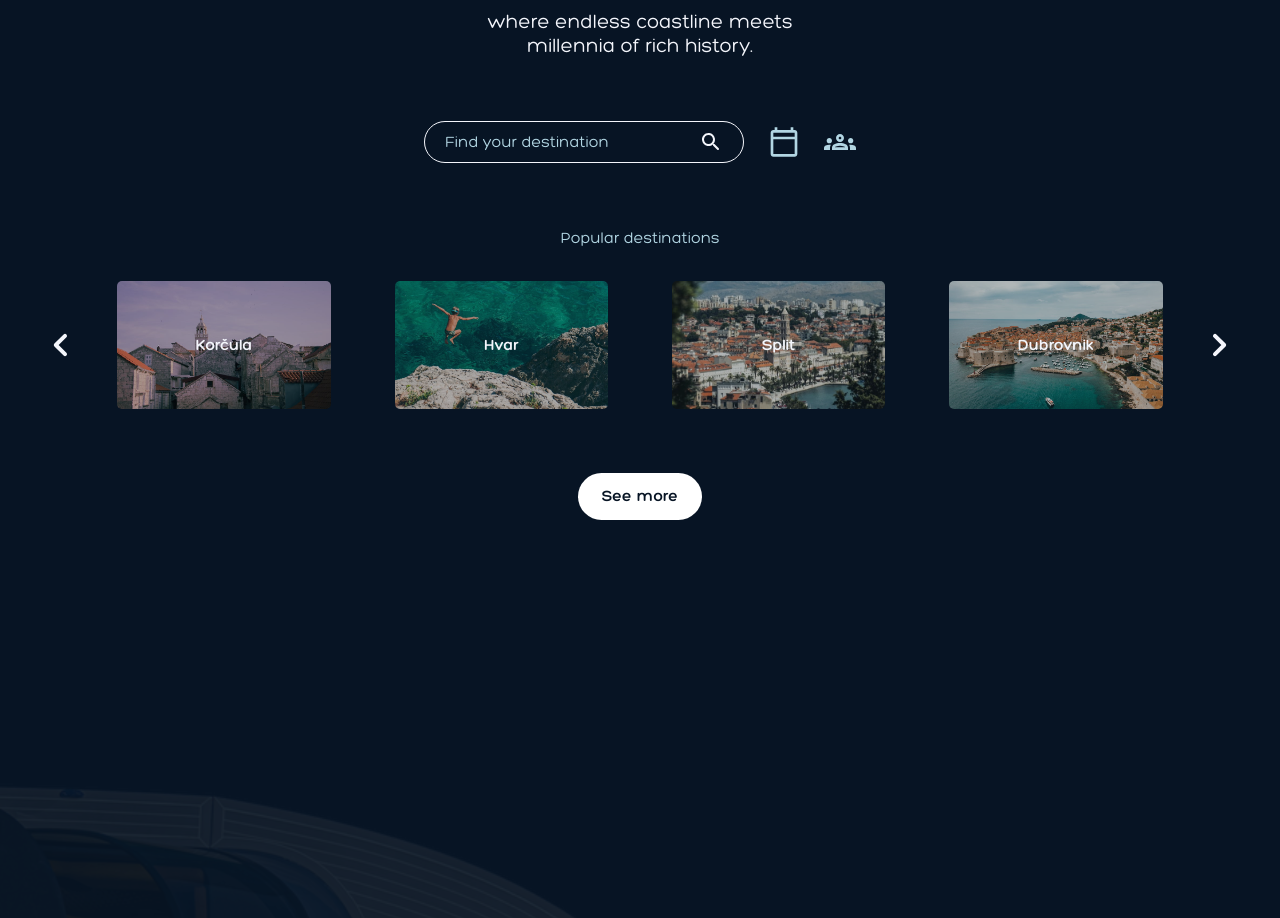
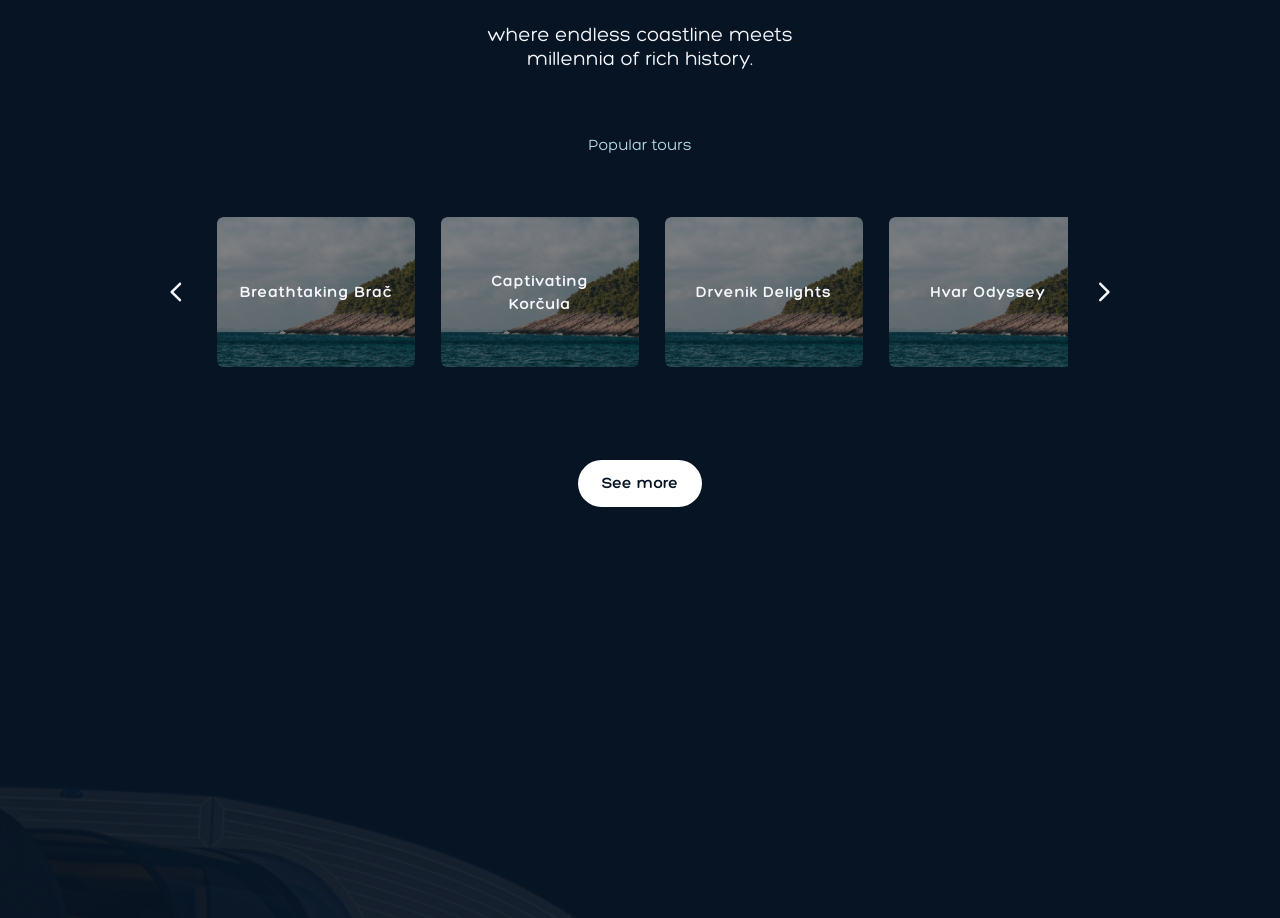
Before and after one commit to livens-co/waves, a Next.js app: page / in a window 1280 px wide. Shown: the part 1027-1945 px from the top of the page. Built offline with nearby package versions, Linux system fonts and the light colour scheme.

Commit message:
homepage

```diff
--- a/app/(routes)/(public)/(booking)/booking/booking-details/page.tsx
+++ b/app/(routes)/(public)/(booking)/booking/booking-details/page.tsx
@@ -93,7 +93,6 @@ const PersonalInfoPage = () => {
     window.location = response.data.url;
   };
 
-  // const formattedDate = format(parseISO(date), "ccc, dd.MM.yyyy.");
   const formattedDate = format(date, "ccc, dd.MM.yyyy.")
 
   return (
--- a/app/(routes)/(public)/page.scss
+++ b/app/(routes)/(public)/page.scss
@@ -103,5 +103,4 @@
 }
 
 @media screen and (max-width: 1200px) {
-
 }
--- a/app/api/send/route.ts
+++ b/app/api/send/route.ts
@@ -39,7 +39,6 @@ export async function POST(req: Request) {
         phone,
         destination,
         date: formattedDate,
-
         numberOfPeople,
         userNotes,
         bookingId,
@@ -52,7 +51,6 @@ export async function POST(req: Request) {
         phone,
         destination,
         date: formattedDate,
-
         numberOfPeople,
         userNotes,
         bookingId,
--- a/components/Destinations/Destinations.tsx
+++ b/components/Destinations/Destinations.tsx
@@ -1,15 +1,32 @@
+"use client";
+
 import "./style.scss";
 
 import Image from "next/image";
+
+import data from "../../data/data.js";
 
 import SearchRoundedIcon from "@mui/icons-material/SearchRounded";
 import CalendarTodayOutlinedIcon from "@mui/icons-material/CalendarTodayOutlined";
 import GroupsOutlinedIcon from "@mui/icons-material/GroupsOutlined";
 import ChevronLeftRoundedIcon from "@mui/icons-material/ChevronLeftRounded";
 import ChevronRightRoundedIcon from "@mui/icons-material/ChevronRightRounded";
-
+import ArrowBackIosNewRoundedIcon from "@mui/icons-material/ArrowBackIosNewRounded";
+import ArrowForwardIosRoundedIcon from "@mui/icons-material/ArrowForwardIosRounded";
+import { useRef } from "react";
+import Link from "next/link";
 
 const Destinations = () => {
+  const boxRef = useRef<HTMLDivElement>(null);
+  const scrollDistanceFraction = 0.5;
+
+  const handleScroll = (forward: boolean) => {
+    if (boxRef.current) {
+      const box = boxRef.current;
+      const width = box.clientWidth * scrollDistanceFraction;
+      box.scrollLeft += forward ? width : -width;
+    }
+  };
   return (
     <div className="findDestination">
       <div className="title">
@@ -18,7 +35,7 @@ const Destinations = () => {
           where endless coastline meets <br /> millennia of rich history.
         </p>
       </div>
-      <div className="searchDestinations">
+      {/* <div className="searchDestinations">
         <div className="searchBar">
           <input type="text" placeholder="Find your destination" />
           <button>
@@ -31,10 +48,36 @@ const Destinations = () => {
         <button>
           <GroupsOutlinedIcon />
         </button>
-      </div>
+      </div> */}
       <div className="popularDestinations">
-        <h3>Popular destinations</h3>
-        <div className="carousel">
+        <h3>Popular tours</h3>
+        <div className="popularDestinationSlider">
+          <button onClick={() => handleScroll(false)}>
+            <ArrowBackIosNewRoundedIcon />
+          </button>
+          <div className="destinationContainer" ref={boxRef}>
+            <div className="destinationInnerContainer">
+              {data.locations.map((location) => (
+                <Link href={`/tours/${location.href}`} className="destinationCard" key={location.id}>
+                  <div className="destinationCardInner">
+                    <Image
+                      src={location.image}
+                      alt={location.name}
+                      fill
+                      sizes="100px"
+                    />
+                    <div className="imageOverlay" />
+                    <p className="destinationTitle">{location.name}</p>
+                  </div>
+                </Link>
+              ))}
+            </div>
+          </div>
+          <button onClick={() => handleScroll(true)}>
+            <ArrowForwardIosRoundedIcon />
+          </button>
+        </div>
+        {/* <div className="carousel">
           <button className="nav">
             <ChevronLeftRoundedIcon />
           </button>
@@ -85,7 +128,7 @@ const Destinations = () => {
           <button className="nav">
             <ChevronRightRoundedIcon />
           </button>
-        </div>
+        </div> */}
       </div>
       <button className="buttonInvert">See more</button>
     </div>
--- a/components/Destinations/style.scss
+++ b/components/Destinations/style.scss
@@ -65,6 +65,7 @@
     display: flex;
     flex-direction: column;
     gap: 2rem;
+    position: relative;
 
     h3 {
       font-size: 1rem;
@@ -73,70 +74,148 @@
       text-align: center;
     }
 
-    .carousel {
+    // .carousel {
+    //   position: relative;
+    //   display: flex;
+    //   // align-items: center;
+    //   gap: var(--gap);
+    //   height: fit-content;
+    //   width: 100%;
+
+    //   .nav {
+    //     position: absolute;
+    //     // top: 50%;
+    //     display: flex;
+    //     align-items: center;
+    //     // transform: translateY(0);
+    //     height: 100%;
+
+    //     svg {
+    //       font-size: 3rem;
+    //       color: var(--primaryColor);
+    //     }
+
+    //     &:first-child {
+    //       left: -2.5rem;
+    //       transform: translateX(-2.5rem);
+    //     }
+
+    //     &:last-child {
+    //       right: -2.5rem;
+    //       transform: translateX(2.5rem);
+    //     }
+    //   }
+
+    //   .carouselContainer {
+    //     position: relative;
+    //     height: 8rem;
+    //     aspect-ratio: 5/3;
+    //     border-radius: var(--borderRadius);
+
+    //     img {
+    //       height: 100%;
+    //       width: 100%;
+    //       object-fit: cover;
+    //       border-radius: var(--borderRadius);
+    //     }
+
+    //     p {
+    //       position: absolute;
+    //       top: 50%;
+    //       left: 50%;
+    //       transform: translate(-50%, -50%);
+    //       font-weight: 700;
+    //     }
+
+    //     .imageOverlay {
+    //       position: absolute;
+    //       top: 0;
+    //       left: 0;
+    //       height: 100%;
+    //       width: 100%;
+    //       background-color: var(--overlay);
+    //       // background-color: red;
+    //       // z-index: 10;
+    //     }
+    //   }
+    // }
+    .popularDestinationSlider {
+      // width: 100%;
+      max-width: 1000px;
+      // max-width: 40rem;
+      min-height: 13rem;
+      display: flex;
+      align-items: center;
+      position: relative;
+      overflow: hidden;
+      padding: 1rem;
+      gap: 1rem;
+
+      button {
+        padding: 0.5rem;
+        color: var(--colorPrimary);
+      }
+
+      .destinationContainer {
+        width: calc(100% - 4rem);
+        // max-width: 36rem;
         position: relative;
         display: flex;
-      // align-items: center;
-      gap: var(--gap);
-      height: fit-content;
+        overflow-y: scroll;
+        scroll-behavior: smooth;
+
+        .destinationInnerContainer {
+          display: flex;
+          gap: 1rem;
+
+          .destinationCard {
+            height: 10rem;
+            width: 13rem;
+            padding: 0.25rem;
+            border: 0.1em solid transparent;
+            border-radius: 0.625em;
+            cursor: pointer;
+
+            .destinationCardInner {
+              border-radius: calc(0.5em - 0.1em);
+              padding: 0.15rem;
               width: 100%;
-
-      .nav {
-        position: absolute;
-        // top: 50%;
-        display: flex;
-        align-items: center;
-        // transform: translateY(0);
               height: 100%;
-
-        svg {
-          font-size: 3rem;
-          color: var(--primaryColor);
-        }
-
-        &:first-child {
-          left: -2.5rem;
-          transform: translateX(-2.5rem);
-        }
-
-        &:last-child {
-          right: -2.5rem;
-          transform: translateX(2.5rem);
-        }
-      }
-
-      .carouselContainer {
+              overflow: hidden;
               position: relative;
-        height: 8rem;
-        aspect-ratio: 5/3;
-        border-radius: var(--borderRadius);
 
               img {
+                width: 100%;
                 height: 100%;
-          width: 100%;
                 object-fit: cover;
-          border-radius: var(--borderRadius);
-        }
-
-        p {
-          position: absolute;
-          top: 50%;
-          left: 50%;
-          transform: translate(-50%, -50%);
-          font-weight: 700;
+                border-radius: calc(0.5em - 0.1em);
               }
 
               .imageOverlay {
                 position: absolute;
                 top: 0;
                 left: 0;
+                width: 100%;
                 height: 100%;
-          width: 100%;
                 background-color: var(--overlay);
-          // background-color: red;
-          // z-index: 10;
+              }
+
+              .destinationTitle {
+                width: 80%;
+                position: absolute;
+                top: 50%;
+                left: 50%;
+                transform: translate(-50%, -50%);
+                z-index: 10;
+                color: var(--primaryColor);
+                text-align: center;
+                font-weight: 600;
+                letter-spacing: 0.05em;
               }
             }
           }
         }
       }
+    }
+  }
+}
--- a/data/data.js
+++ b/data/data.js
@@ -4,38 +4,45 @@ const data = {
     {
       id: 1,
       name: 'Breathtaking Brač',
-      image: '/assets/3-islands.webp'
+      image: '/assets/3-islands.webp',
+      href: 'breathtaking-brac',
 
     },
     {
       id: 2,
       name: 'Captivating Korčula',
-      image: '/assets/3-islands.webp'
+      image: '/assets/3-islands.webp',
+      href: 'captivating-korcula',
     },
     {
       id: 3,
       name: 'Drvenik Delights',
-      image: '/assets/3-islands.webp'
+      image: '/assets/3-islands.webp',
+      href: 'drvenik-delights',
     },
     {
       id: 4,
       name: 'Hvar Odyssey',
-      image: '/assets/3-islands.webp'
+      image: '/assets/3-islands.webp',
+      href: 'hvar-odyssey',
     },
     {
       id: 5,
       name: 'Pakleni Islands Paradise',
-      image: '/assets/3-islands.webp'
+      image: '/assets/3-islands.webp',
+      href: 'pakleni-islands-paradise',
     },
     {
       id: 6,
       name: 'Šolta Sojourn',
-      image: '/assets/3-islands.webp'
+      image: '/assets/3-islands.webp',
+      href: 'solta-sojourn',
     },
     {
       id: 7,
       name: 'Vibrant Vis',
-      image: '/assets/3-islands.webp'
+      image: '/assets/3-islands.webp',
+      href: 'vibrant-vis',
     },
   ],
   tours:[
```
Lines whose indentation alone changed are shown as unchanged.
